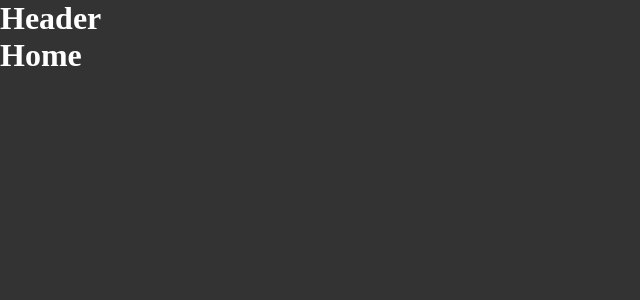
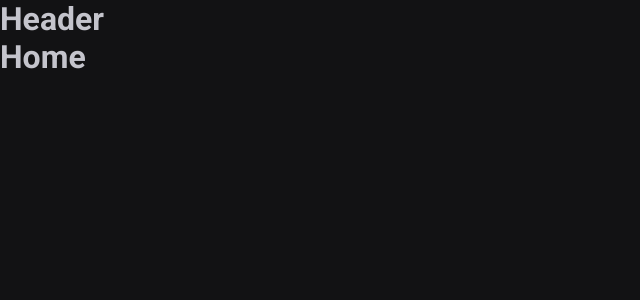
Before and after one commit to felipeWanderson/iginite-timer, a React (Vite) app: page / in a window 1280 px wide. Shown: the top 300 px of the page, without its empty margins (0-640 px from the left). Built offline with nearby package versions, Linux system fonts and the light colour scheme.

Commit message:
feat: global styles

```diff
--- a/src/@types/styled.d.ts
+++ b/src/@types/styled.d.ts
@@ -1,5 +1,5 @@
 import 'styled-components'
-import { defaultTheme } from '../styles/themes/default'
+import { defaultTheme } from '../styles/themes/defaults'
 
 type ThemeType = typeof defaultTheme
 
--- a/src/styles/global.ts
+++ b/src/styles/global.ts
@@ -1,13 +1,23 @@
 import { createGlobalStyle } from 'styled-components'
 
 export const GlobalStyle = createGlobalStyle`
-  * {
+    * {
     margin: 0;
     padding: 0;
     box-sizing: border-box;
   }
+  :focus {
+    outline: none;
+    box-shadow: 0 0 0 2px ${(props) => props.theme['green-500']};
+  }
   body {
-    background: #333;
-    color: #FFF;
+    background: ${(props) => props.theme['gray-900']};
+    color: ${(props) => props.theme['gray-300']};
+    -webkit-font-smoothing: antialiased;
+  }
+  body, input, textarea, button {
+    font-family: 'Roboto', sans-serif;
+    font-weight: 400;
+    font-size: 1rem;
   }
 `
```
Also changed, not shown: src/assets/logo-ignite.svg (added).
